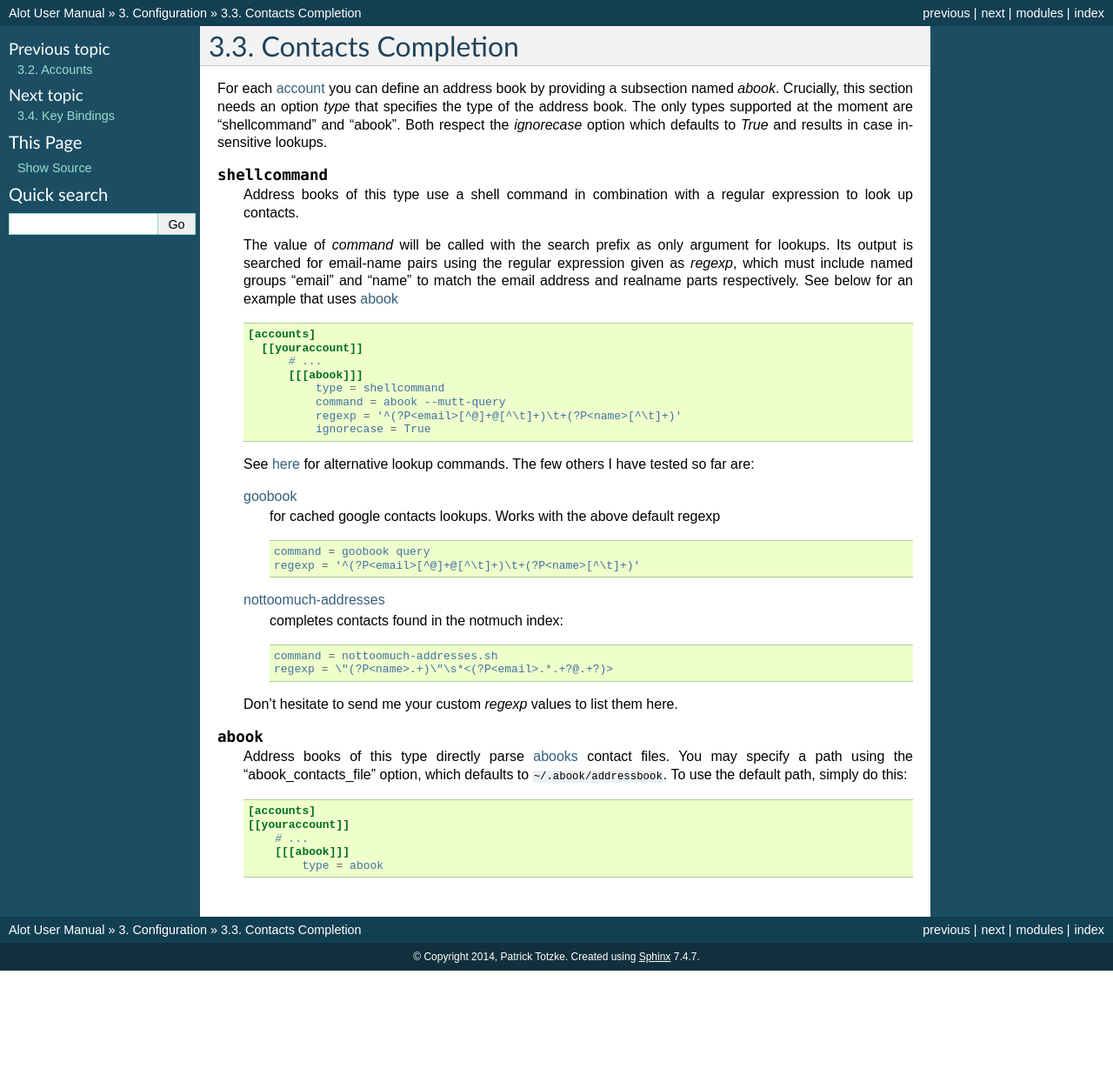
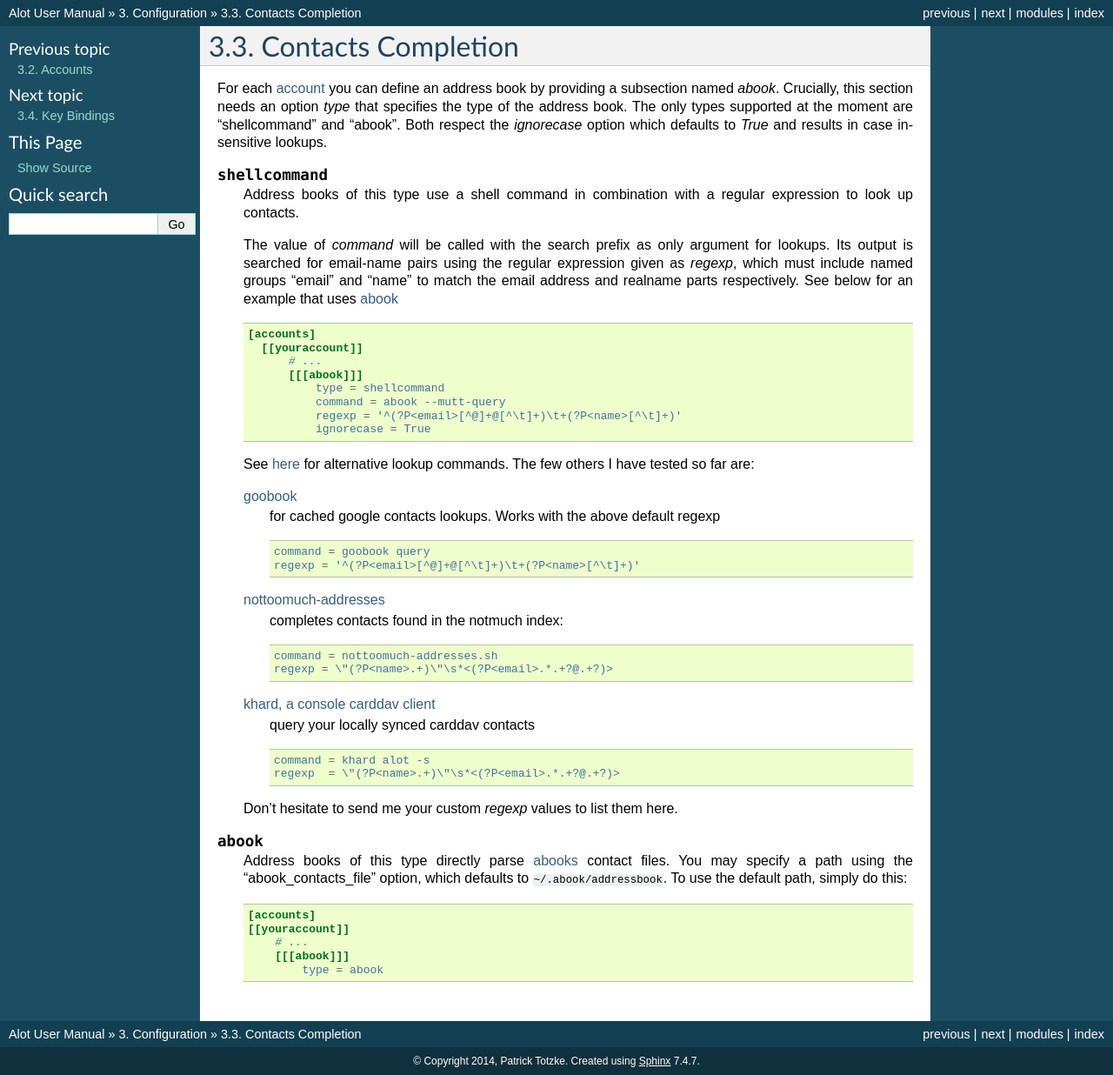
Before and after one commit to pazz/alot, a Sphinx documentation site: the page built from docs/source/configuration/contacts_completion.rst, in a window 1280 px wide. Shown: the whole page at 87% size. Built offline with Sphinx 7.4.7, drawn with Linux system fonts in a browser that asks for light colours; before the commit the page ends 1116 px from its top, so only the background shows below that.

Commit message:
added documentation for khard caldav contacts completion

```diff
--- a/docs/source/configuration/contacts_completion.rst
+++ b/docs/source/configuration/contacts_completion.rst
@@ -48,6 +48,14 @@ Both respect the `ignorecase` option which defaults to `True` and results in cas
           command = nottoomuch-addresses.sh
           regexp = \"(?P<name>.+)\"\s*<(?P<email>.*.+?@.+?)>
 
+    `khard, a console carddav client <https://github.com/scheibler/khard>`_
+       query your locally synced carddav contacts
+
+       .. code-block:: ini
+
+           command = khard alot -s
+           regexp  = \"(?P<name>.+)\"\s*<(?P<email>.*.+?@.+?)>
+
     Don't hesitate to send me your custom `regexp` values to list them here.
 
 .. describe:: abook
```
